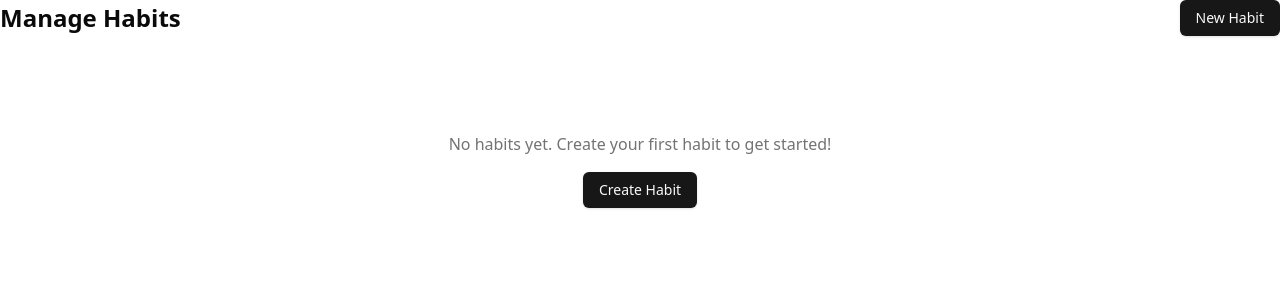
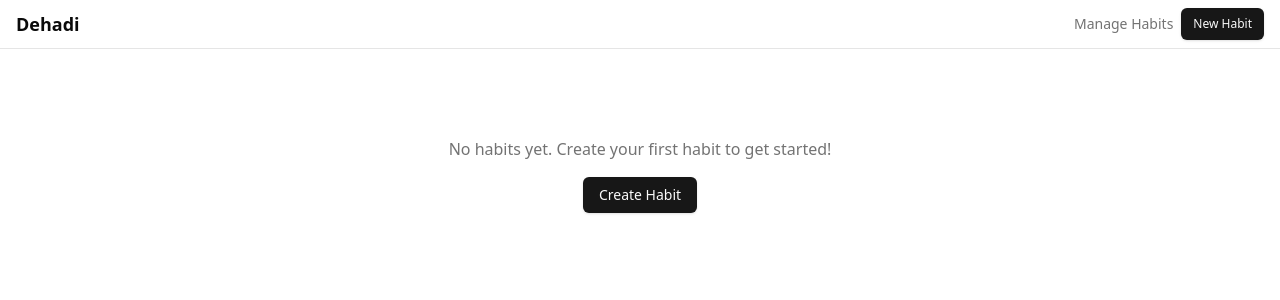
Before and after one commit to varun-seth/dehadi, a React (Vite) app: page /habits in a window 1280 px wide. Shown: the top 300 px of the page. Built offline with nearby package versions, Linux system fonts and the light colour scheme.

Commit message:
allow navigation from habits view to home

```diff
--- a/src/components/DailyView.jsx
+++ b/src/components/DailyView.jsx
@@ -108,7 +108,13 @@ export function DailyView() {
     return (
         <div className="space-y-6">
             <div className="flex items-center justify-between border-b py-2 px-4">
-                <h2 className="text-lg font-semibold">Dehadi</h2>
+                <Button
+                    variant="ghost"
+                    className="text-lg font-semibold hover:bg-transparent p-0 h-auto"
+                    onClick={() => setSearchParams({})}
+                >
+                    Dehadi
+                </Button>
                 <div className="flex items-center space-x-4">
                     <Button
                         variant="ghost"
--- a/src/components/HabitList.jsx
+++ b/src/components/HabitList.jsx
@@ -13,12 +13,23 @@ export function HabitList() {
 
     return (
         <div className="space-y-6">
-            <div className="flex justify-between items-center">
-                <h1 className="text-2xl font-bold">Manage Habits</h1>
-                <Button asChild>
+            <div className="flex items-center justify-between border-b py-2 px-4">
+                <Button
+                    variant="ghost"
+                    className="text-lg font-semibold hover:bg-transparent p-0 h-auto"
+                    asChild
+                >
+                    <Link to="/">Dehadi</Link>
+                </Button>
+                <div className="flex items-center space-x-2">
+                    <span className="text-sm text-muted-foreground">Manage Habits</span>
+                    <Button asChild size="sm">
                         <Link to="/habits/new">New Habit</Link>
                     </Button>
                 </div>
+            </div>
+
+            <div className="px-4 space-y-4">
 
                 <div className="grid gap-4 md:grid-cols-2 lg:grid-cols-3">
                     {habits.map((habit) => (
@@ -68,5 +79,6 @@ export function HabitList() {
                     </div>
                 )}
             </div>
+        </div>
     );
 }
```
Lines whose indentation alone changed are shown as unchanged.
